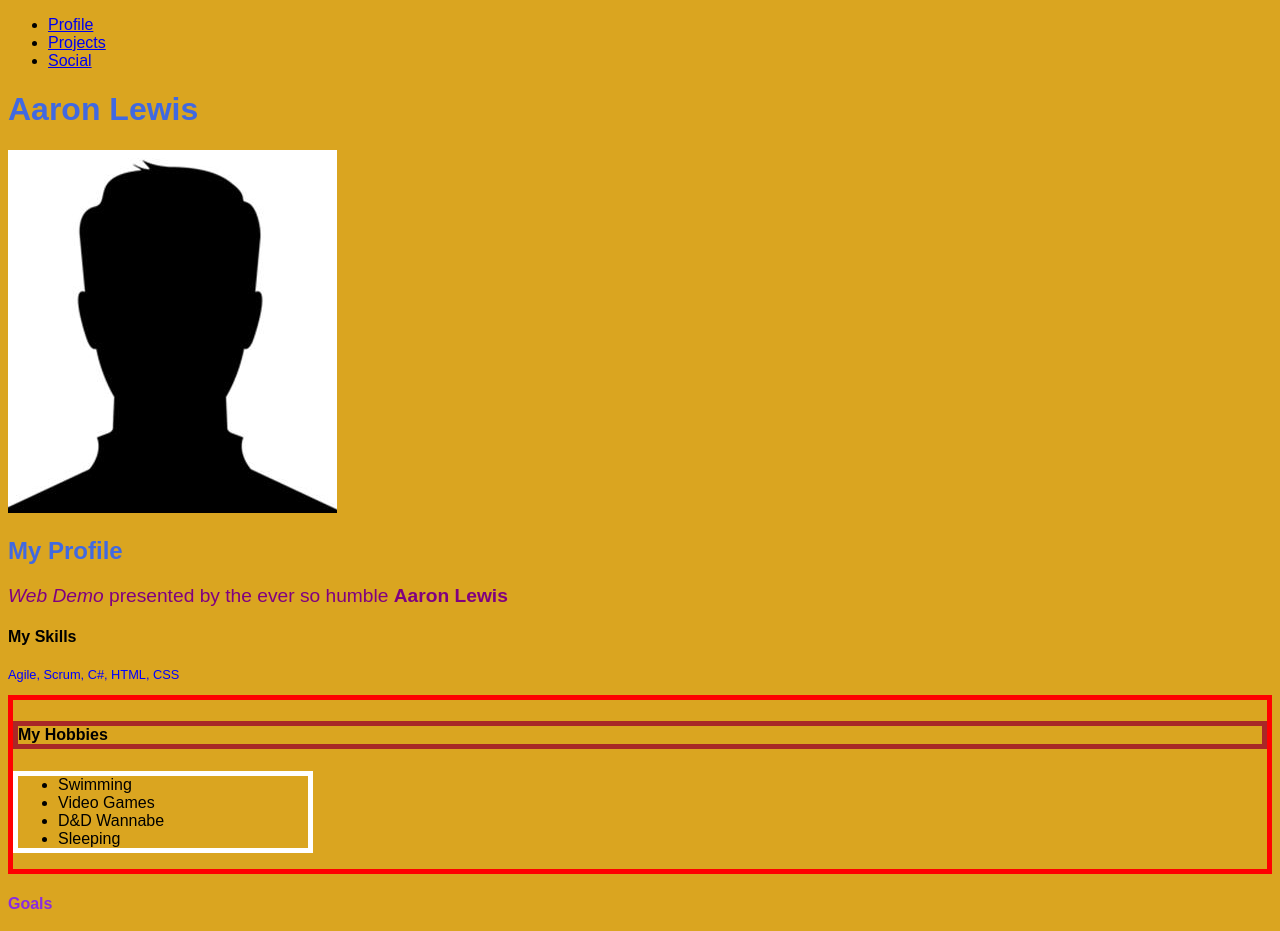
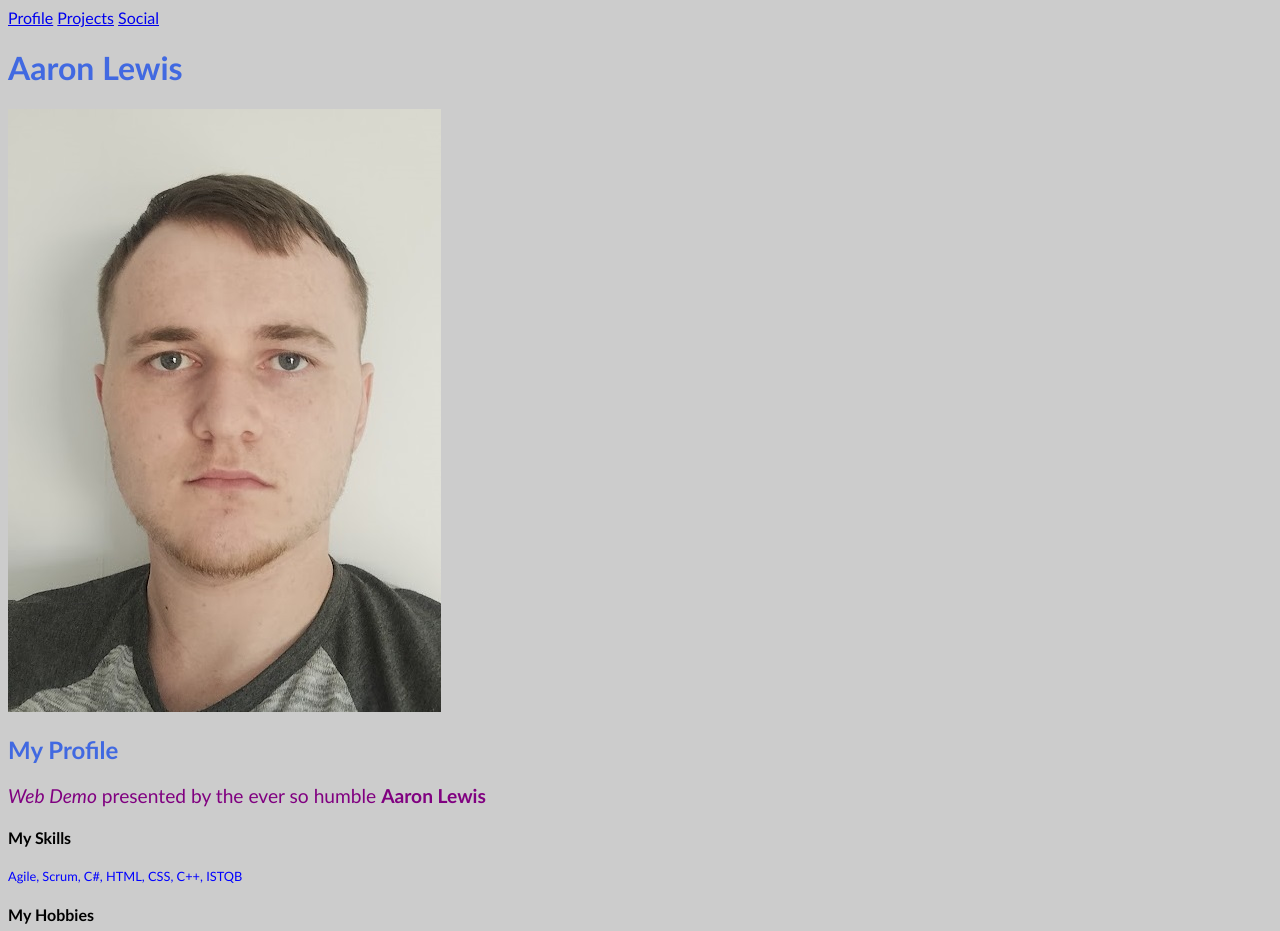
Before and after one commit to AaronL-98/HTML-CSS, a plain HTML site: page index.html in a window 1280 px wide. Shown: the top 931 px of the page. Drawn offline with Linux system fonts and the light colour scheme.

Commit message:
crated tags for all containers in index.html and updated tag info in the style.css

```diff
--- a/index.html
+++ b/index.html
@@ -10,33 +10,31 @@
     <title>My Page</title>
 </head>
 <body>
-    <nav>
-        <ul>
-            <li><a href="index.html">Profile</a></li>
-            <li><a href="projects.html">Projects</a></li>
-            <li><a href="https://www.linkedin.com/in/aaron-lewis-562053174/" target="_blank">Social</a></li>
-        </ul>
+    <nav id="navbar">
+        <a href="index.html">Profile</a>
+        <a href="projects.html">Projects</a>
+        <a href="https://www.linkedin.com/in/aaron-lewis-562053174/" target="_blank">Social</a>
     </nav>
     <header>
         <h1>Aaron Lewis</h1>
-        <img alt="My Picture" src="Images/Profile.jpg">
+        <img alt="My Picture" src="Images/Portrait.jpg" >
         <h2>My Profile</h2>
         <p><em>Web Demo</em> presented by the ever so humble <strong>Aaron Lewis</strong></p>
     </header>
-    <div>
+    <div class="container">
         <h4>My Skills</h4>
-        <p class="skills">Agile, Scrum, C#, HTML, CSS</p>
+        <p class="skills">Agile, Scrum, C#, HTML, CSS, C++, ISTQB</p>
     </div>
-    <div class="gparent">
-        <h4 class="parent">My Hobbies</h4>
-        <ul class="child">
+    <div class="container">
+        <h4>My Hobbies</h4>
+        <ul>
             <li>Swimming</li>
             <li>Video Games</li>
             <li>D&D Wannabe</li>
             <li>Sleeping</li>
         </ul>
     </div>
-    <div>
+    <div class="container">
         <h4 id="goals">Goals</h4>
         <ol>
             <li>S</li>
@@ -45,7 +43,7 @@
             <li>M</li>
         </ol>
     </div>
-    <div>
+    <div class="container">
         <h3>search for news</h3>
         <form action="https://www.bbc.co.uk/search" target="_blank">
             <label for="mysearch">Search for</label>
--- a/style.css
+++ b/style.css
@@ -2,9 +2,10 @@
 
 body
 {
-    background-color: #daa520;
+    background-color: rgb(204, 204, 204);
     color: rgb(#daa520);
-    font-family: Arial, Helvetica, sans-serif;
+    font-family: 'Trebuchet MS', 'Lucida Sans Unicode', 'Lucida Grande', 'Lucida Sans', Arial, sans-serif;
+    font: 'Trebuchet MS';
     font-size: 16px;
     font-weight: lighter;
 }
```
